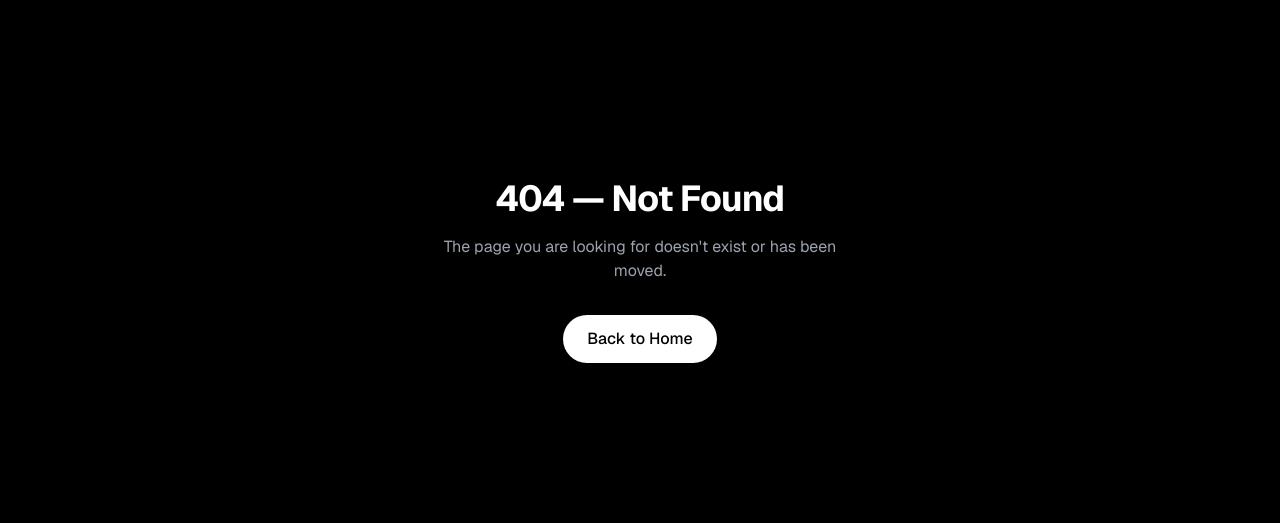
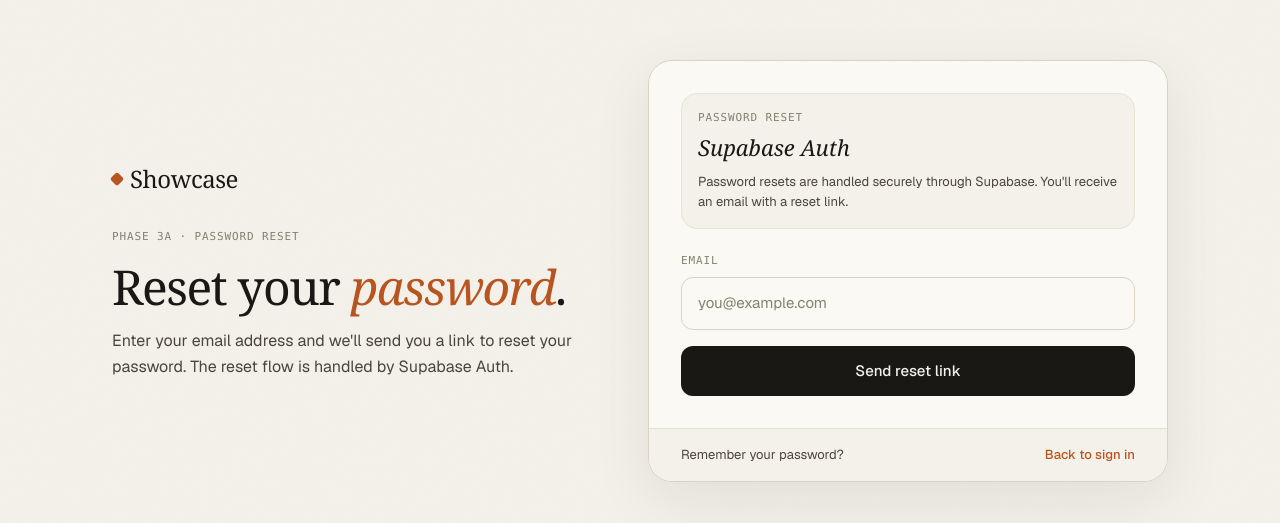
Before and after one commit to prelyst/showcase, a Next.js app: page /auth/forgot-password in a window 1280 px wide. Before the commit this address had no page. Shown: the part 129-652 px from the top of the page. Built offline with nearby package versions, Linux system fonts and the light colour scheme.

Commit message:
feat: forgot password page with Supabase reset flow placeholder

```diff
--- /dev/null
+++ b/app/auth/forgot-password/page.tsx
@@ -0,0 +1,60 @@
+import Link from 'next/link';
+
+import { AuthCard } from '@/components/auth/auth-card';
+
+export default function ForgotPasswordPage() {
+  return (
+    <AuthCard
+      eyebrow="Phase 3A · password reset"
+      title={<>Reset your <em className="italic text-[#B8541F]">password</em>.</>}
+      description="Enter your email address and we'll send you a link to reset your password. The reset flow is handled by Supabase Auth."
+      footer={
+        <div className="flex flex-wrap items-center justify-between gap-3 text-[13px] text-[#4A453C]">
+          <span>Remember your password?</span>
+          <Link href="/auth/sign-in" className="font-medium text-[#B8541F] hover:text-[#1A1814]">
+            Back to sign in
+          </Link>
+        </div>
+      }
+    >
+      <div className="mb-6 md:hidden">
+        <div className="mb-2 font-mono text-[11px] uppercase tracking-[0.08em] text-[#85806F]">Phase 3A · password reset</div>
+        <h1 className="mb-2 font-serif text-[34px] leading-[1.08] tracking-[-0.03em] text-[#1A1814]">
+          Reset your <em className="italic text-[#B8541F]">password</em>.
+        </h1>
+        <p className="text-[14px] leading-[1.6] text-[#4A453C]">We'll send a reset link to your email.</p>
+      </div>
+
+      <div className="mb-6 rounded-[16px] border border-[#E8E3D4] bg-[#F4F1EA] p-4">
+        <div className="mb-1 font-mono text-[11px] uppercase tracking-[0.08em] text-[#85806F]">Password reset</div>
+        <div className="font-serif text-[22px] italic text-[#1A1814]">Supabase Auth</div>
+        <div className="mt-2 text-[13px] leading-[1.55] text-[#4A453C]">
+          Password resets are handled securely through Supabase. You'll receive an email with a reset link.
+        </div>
+      </div>
+
+      <form className="space-y-4">
+        <div>
+          <label htmlFor="email" className="mb-2 block font-mono text-[11px] uppercase tracking-[0.08em] text-[#85806F]">
+            Email
+          </label>
+          <input
+            id="email"
+            name="email"
+            type="email"
+            placeholder="you@example.com"
+            autoComplete="email"
+            className="w-full rounded-[12px] border border-[#D9D3C4] bg-[#FBF9F4] px-4 py-[14px] text-[15px] text-[#1A1814] outline-none placeholder:text-[#85806F] focus:border-[#B8541F]"
+          />
+        </div>
+
+        <button
+          type="submit"
+          className="inline-flex w-full items-center justify-center rounded-[12px] bg-[#1A1814] px-5 py-[14px] text-[15px] font-medium text-[#F4F1EA] transition hover:bg-[#B8541F]"
+        >
+          Send reset link
+        </button>
+      </form>
+    </AuthCard>
+  );
+}
```
